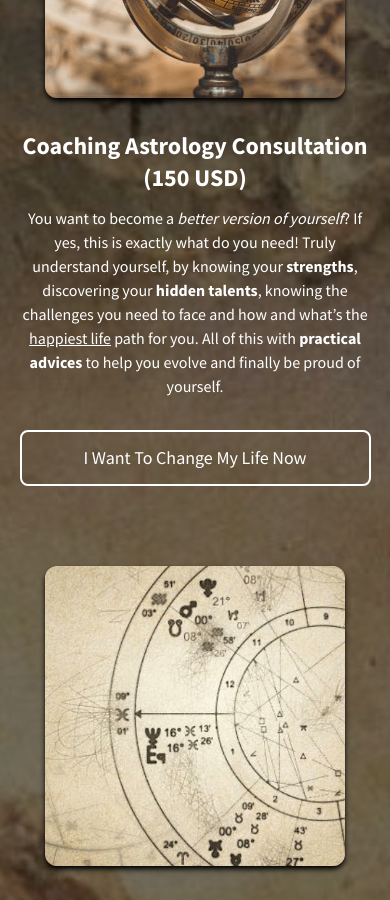
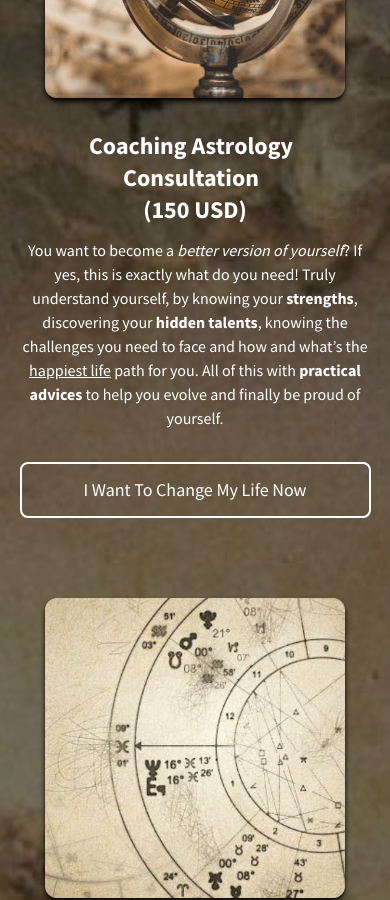
Before and after one commit to yewyewXD/client_zoee-astro, a Next.js app: page / in a window 390 px wide. Shown: the part 1880-2780 px from the top of the page. Built offline with nearby package versions, Linux system fonts and the light colour scheme; no server answers.

Commit message:
last fix

```diff
--- a/components/Home/Services.jsx
+++ b/components/Home/Services.jsx
@@ -101,8 +101,8 @@ const Services = () => {
                   service.alt ? "2xl:pr-40 md:pr-20" : "2xl:pl-40 md:pl-20"
                 } md:text-left text-center md:mt-0 mt-8`}
               >
-                <div className="2xl:text-4xl sm:text-3xl text-2xl font-bold relative flex flex-wrap sm:justify-start justify-center">
-                  <div className="sm:mr-2">{service.title}</div>
+                <div className="2xl:text-4xl sm:text-3xl text-2xl font-bold relative flex flex-wrap md:justify-start justify-center">
+                  <div className="mr-2">{service.title}</div>
                   <div>({service.price})</div>
                 </div>
 
```
